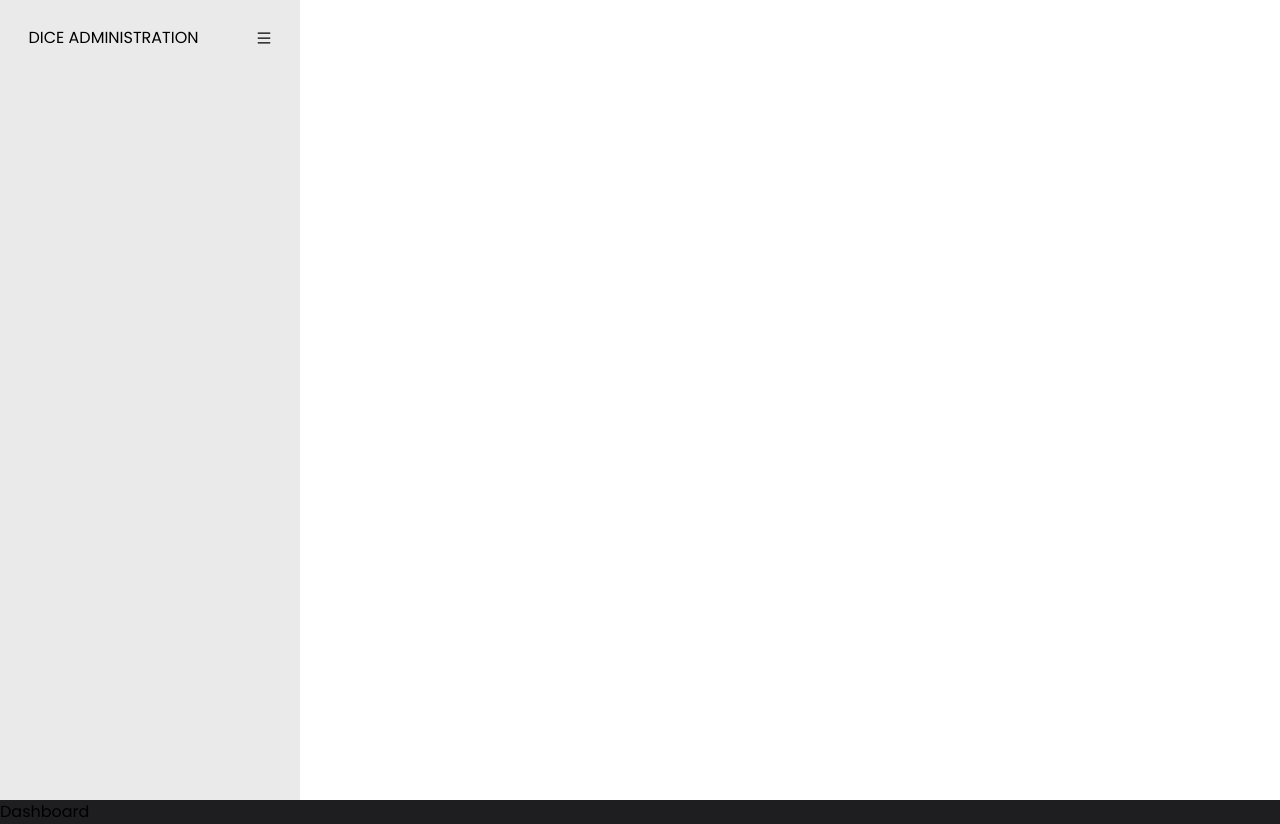
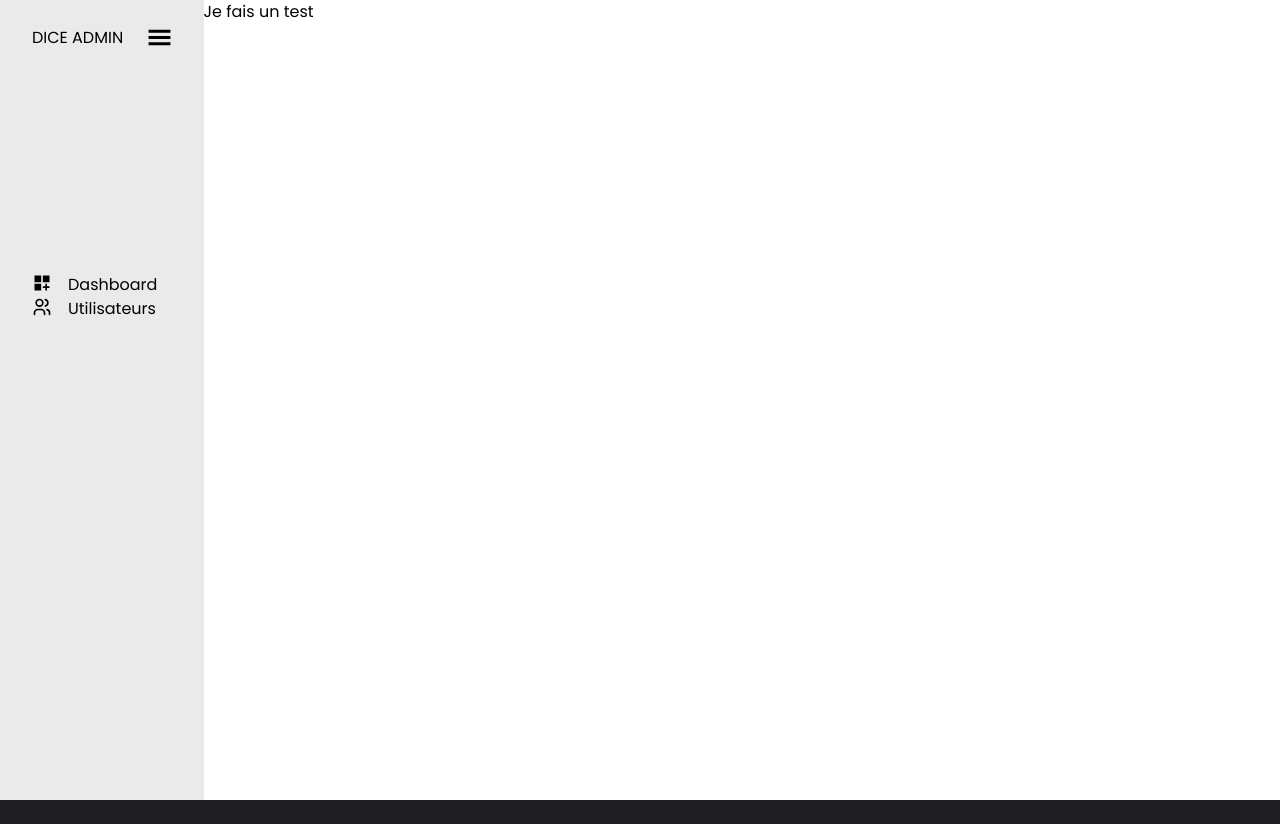
Before and after one commit to Gb16702/Dice, a Next.js app in the folder Client/: page /administration/dashboard in a window 1280 px wide. Both pictures are taken after a click on the icon 37 px from the left and 37 px from the top of the page. After the commit the page ends 800 px from the top, so only its background shows below. Built offline with nearby package versions, Linux system fonts and the light colour scheme; no server answers.

Commit message:
Init de la sidebar côté admin et amélioration du token, transfert pour mac

```diff
--- /dev/null
+++ b/Client/src/app/administration/(core)/dashboard/page.js
@@ -0,0 +1,8 @@
+import Dashboard from "@/src/components/Pages/admin/Core/Dashboard";
+
+const dashboard = () => {
+
+    return <Dashboard />
+}
+
+export default dashboard;
--- /dev/null
+++ b/Client/src/app/administration/(core)/layout.js
@@ -0,0 +1,23 @@
+import Sidebar from '@/src/components/common/Global/Admin/Sidebar'
+import '../../globals.css'
+
+export const metadata = {
+  title: 'Next.js Starter',
+  description: 'Generated by create next app',
+  ogTitle: 'Next.js Starter',
+  ogDescription: 'Generated by create next app',
+  // ogImage: '/images/og-image.jpg',
+}
+
+export default function RootLayout({ children }) {
+  return (
+    <>
+        <div className='relative flex flex-row'>
+            <Sidebar />
+            <main className='w-[100%] h-[100%]'>
+              {children}
+            </main>
+        </div>
+    </>
+  )
+}
--- /dev/null
+++ b/Client/src/app/administration/(core)/users/page.js
@@ -0,0 +1,9 @@
+const users = () => {
+    return (
+        <div>
+            Users
+        </div>
+    );
+}
+
+export default users;
--- /dev/null
+++ b/Client/src/components/Pages/admin/Core/Dashboard.jsx
@@ -0,0 +1,5 @@
+const Dashboard = () => {
+    return <h1>Je fais un test</h1>
+}
+
+export default Dashboard
--- a/Client/src/components/common/Global/Admin/Sidebar.jsx
+++ b/Client/src/components/common/Global/Admin/Sidebar.jsx
@@ -1,18 +1,65 @@
 "use client"
 
 import {useState} from "react";
-import { Burger2 } from "../Icons/HeroIcons/Burger";
+import { Burger, Burger2, Burger3, User, Dashboard  } from "../Icons/HeroIcons/AdminIcons";
+import {useSession} from "next-auth/react";
+import SidebarLink from "./SideBarLink";
+import Locker from "../Icons/HeroIcons/Locker";
+import Link from "next/link";
 
-const Sidebar = ({children}) => {
+const Sidebar = ({ children }) => {
     const [isOpen, setIsOpen] = useState(false);
 
-    return  <aside className={`${isOpen ? "w-[300px]" : "w-[75px]"  } h-full bg-zinc-600/[.12] transition-all duration-100`}>
-                <div className="w-full h-[75px] flex items-center justify-around">
-                    {isOpen && <h1 className="uppercase whitespace-nowrap">dice administration</h1>}
-                    <Burger2 onClick = {() => setIsOpen(!isOpen)}/>
+    const {data: session} = useSession();
+
+    return (
+      <aside
+        className={`${isOpen ? "w-[230px] px-8 " : "w-[75px]"} h-[100vh] bg-zinc-600/[.12] transition-all duration-100 `}
+      >
+        <div className={`min-w-full h-[75px] flex items-center ${isOpen ? "justify-between" : "justify-center"}`}>
+          {isOpen && <h1 className="uppercase whitespace-nowrap">dice admin</h1>}
+          <Burger3 onClick={() => setIsOpen(!isOpen)} className="text-[25px]" />
+        </div>
+        {isOpen && (
+            <div className="w-full h-[150px] flex flex-col">
+                <div className="h-[70%] w-full"></div>
+                <h2 className="text-slate-800 text-center text-lg tracking-tight font-bold capitalize">
+                    {session?.user.username}
+                </h2>
+                <h3 className="text-emerald-400 text-center text-sm mt-2">
+                    {session?.user.roles.name}
+                </h3>
+            </div>
+        )
+        }
+        <div className={`mt-12 w-full ${!isOpen && "flex justify-center"}`}>
+        {
+            isOpen ? (
+                <div className="flex flex-col">
+                <Link href = "/administration/dashboard" className="flex flex-row gap-4">
+                    <Dashboard className="text-[20px] flex items-center justify-center text-center top-[2.5px]" />
+                    Dashboard
+                </Link>
+                <Link href = "/administration/users" className="flex flex-row gap-4">
+                    <User className="text-[20px] flex items-center justify-center text-center top-[2.5px]" />
+                    Utilisateurs
+                </Link>
                 </div>
-                {children}
-            </aside>
-}
+            ) :
+            <div className="flex-col gap-6">
+                <Link href = "/administration/dashboard" className="flex justify-center gap-4 w-full">
+                    <Dashboard className="top-[2.5px] text-[25px]" />
+                </Link>
+                <div className="h-4"></div>
+                <Link href = "/administration/users" className="flex justify-center w-full">
+                    <User className="top-[2.5px] text-[25px]" />
+                </Link>
+                </div>
+        }
+        </div>
 
-export default Sidebar
+      </aside>
+    );
+  };
+
+  export default Sidebar;
--- /dev/null
+++ b/Client/src/components/common/Global/Admin/SidebarAdminOverview.jsx
@@ -0,0 +1,7 @@
+const SidebarAdminOverview = () => {
+    return  <div className="bg-red-400 h-10 w-full">
+
+           </div>
+}
+
+export default SidebarAdminOverview
--- /dev/null
+++ b/Client/src/components/common/Global/Admin/SidebarLink.jsx
@@ -0,0 +1,15 @@
+"use client"
+
+import Link from "next/link"
+
+const SidebarLink = ({href, iconOnly=false, text, icon, props}) => {
+
+    return  <Link href={href} className={`flex ${iconOnly ? null : "gap-x-5"}`}>
+        <>
+                {icon && <span className="relative top-[3px]">{icon}</span>}
+                {iconOnly && <h3 className="text-slate-800 font-medium text-base" {...props}>{text}</h3>}
+        </>
+            </Link>
+}
+
+export default SidebarLink;
--- /dev/null
+++ b/Client/src/components/common/Global/Icons/HeroIcons/AdminIcons.jsx
@@ -0,0 +1,11 @@
+import {TbMenu2} from "react-icons/tb"
+import {AiOutlineMenu} from "react-icons/ai"
+import {GiHamburgerMenu} from "react-icons/gi"
+import {MdDashboardCustomize} from "react-icons/md"
+import {TbUsers} from "react-icons/tb"
+
+export const Burger = ({props}) => <TbMenu2 {...props} />
+export const Burger2 = ({props, onClick}) => <AiOutlineMenu {...props} onClick={onClick}  />
+export const Burger3 = ({props, onClick, className}) => <GiHamburgerMenu className={className} {...props} onClick={onClick} />
+export const Dashboard = ({props, className}) => <MdDashboardCustomize {...props} className={className} />
+export const User = ({props, className}) => <TbUsers className={className} {...props} />
```
Also changed, not shown: Client/src/components/common/Global/Admin/SidebarIcon.jsx (added), 1 other file (tests, documents, lock files or other folders).
